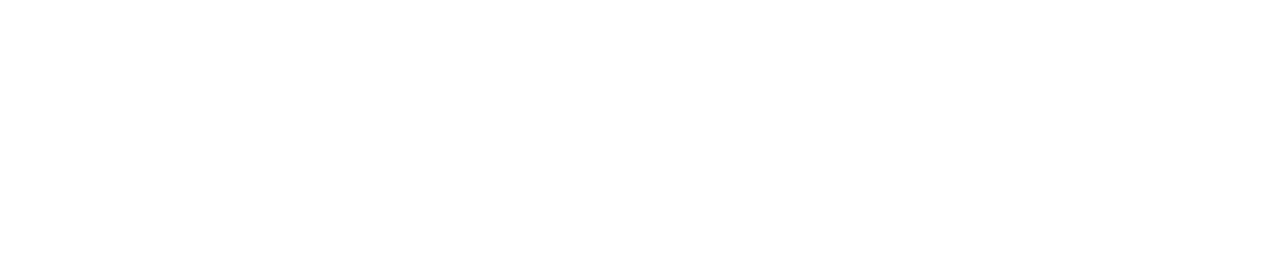
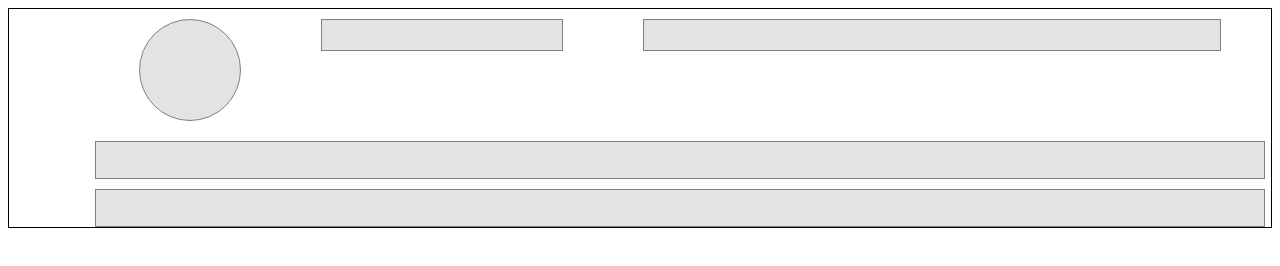
Before and after one commit to js-tasks-ru/htmlcss-20220414_svetlana-kovina, a website: page 04-lection2/02-skeleton/index.html in a window 1280 px wide. Drawn offline with Linux system fonts and the light colour scheme.

Commit message:
[flex-skeleton-part-two] Work with skeleton

```diff
--- a/04-lection2/02-skeleton/index.html
+++ b/04-lection2/02-skeleton/index.html
@@ -6,6 +6,16 @@
         <link rel="stylesheet" href="./skeleton.css">
     </head>
     <body>
-
+        <div class="skeleton">
+            <div class="flex__container">
+                <div class="flex__element child_1"></div>
+                <div class="flex__element child_2"></div>
+                <div class="flex__element child_3"></div>
+            </div>
+            <div class="flex__box">
+                <div class="flex__element child_4"></div>
+                <div class="flex__element child_5"></div>
+            </div>
+        </div>
     </body>
 </html>
--- a/04-lection2/02-skeleton/skeleton.css
+++ b/04-lection2/02-skeleton/skeleton.css
@@ -0,0 +1,51 @@
+.skeleton {
+    margin: 0 auto;
+    border: 1px solid black;
+
+}
+
+.flex__container {
+    display: flex;
+    height: 100%;
+    flex-wrap: wrap;
+    align-items: start;
+    justify-content: center;
+}
+
+.flex__box {
+    display: flex;
+    flex-direction: column;
+    flex-wrap: wrap;
+    margin-top: 10px;
+    align-content: space-around;
+}
+
+.flex__element {
+    border: 1px solid gray;
+    background-color: rgb(226, 228, 228);
+    width: 100px;
+    height: 100px;
+    margin-top: 10px;
+    margin-left: 5em;
+    flex-flow: column wrap;
+}
+
+.child_1 {
+    border-radius: 70px;
+}
+
+.child_2 {
+    flex-basis: 15em;
+    height: 30px;
+}
+
+.child_3 {
+    flex-basis: 36em;
+    height: 30px;
+}
+
+.child_4,
+.child_5 {
+    flex-basis: 36px;
+    width: 73em
+}
```
